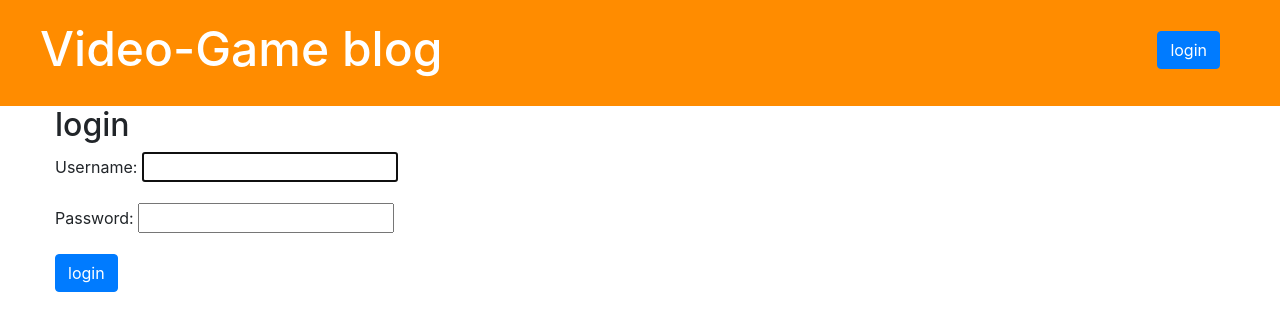
After one commit to Blackice21/django_mywebsite, a Django app: page /accounts/login/ in a window 1280 px wide. The commit adds this page. Shown: the top 331 px of the page. Run offline with Django 3.2, Linux system fonts and the light colour scheme; some libraries are stand-ins or nearby versions.

Commit message:
Can now login on frontend

```diff
--- a/blog/templates/blog/base.html
+++ b/blog/templates/blog/base.html
@@ -4,7 +4,7 @@
 <html lang="en">
 <head>
     <meta charset="UTF-8">
-    <title>MY Blog</title>
+    <title>{% block title %} {%endblock%}</title>
     <link href="https://fonts.googleapis.com/css2?family=Inconsolata&display=swap" rel="stylesheet" type="text/css">
     <link rel="stylesheet" href="https://stackpath.bootstrapcdn.com/bootstrap/4.5.0/css/bootstrap.min.css">
     <link rel="stylesheet" href="{% static 'css/blog.css' %}">
@@ -16,6 +16,8 @@
     {% if user.is_authenticated %}
       <a href="{%url 'post_new'%}" class="top-menu" ><i class="fas fa-plus-square fa-2x" style="color:white;"></i></a>
       <a href="{% url 'post_drafts_list' %}" class="top-menu" ><i class="fas fa-edit fa-2x" style="color:white"></i></a>
+    {% else %}
+    <a href="{% url 'login' %}" class="top-menu"><button class="btn btn-primary">login</button></a>
     {% endif %}
     <h1><a href="{% url 'post_list' %}">Video-Game blog </a></h1>
 </div>
--- a/blog/templates/blog/post_detail.html
+++ b/blog/templates/blog/post_detail.html
@@ -1,4 +1,6 @@
 {% extends 'blog/base.html' %}
+
+{% block title %} {{post.title}} {% endblock %}
 
 {% block content %}
             {%if post.published_date%}
--- a/blog/templates/blog/post_drafts_list.html
+++ b/blog/templates/blog/post_drafts_list.html
@@ -1,4 +1,6 @@
 {% extends 'blog/base.html' %}
+
+{% block title %} Drafts_pg {% endblock %}
 
 {% block content %}
 
--- a/blog/templates/blog/post_edit.html
+++ b/blog/templates/blog/post_edit.html
@@ -1,4 +1,6 @@
 {% extends 'blog/base.html' %}
+
+{% block title %}edit_pg{% endblock %}
 
 {% block content %}
         <h1>New Blog Post</h1>
--- a/blog/templates/blog/post_list.html
+++ b/blog/templates/blog/post_list.html
@@ -1,4 +1,6 @@
 {% extends 'blog/base.html' %}
+
+{% block title %} Home_pg {% endblock %}
 
 {% block content %}
             {% for post in posts %}
--- /dev/null
+++ b/blog/templates/registration/login.html
@@ -0,0 +1,13 @@
+{% extends 'blog/base.html' %}
+
+{% block title %} Login {% endblock %}
+
+{% block content %}
+    <h2>login</h2>
+    <form method="post">
+    {%csrf_token%}
+    {{form.as_p}}
+    <button class="btn btn-primary">login</button>
+    </form>
+
+{% endblock %}
--- a/blog/urls.py
+++ b/blog/urls.py
@@ -1,5 +1,6 @@
 from django.urls import path
 from . import views
+from django.contrib.auth import views as auth_views
 
 urlpatterns = [
     path("", views.post_list, name='post_list'),
@@ -7,5 +8,6 @@ urlpatterns = [
     path('post/new/', views.post_new, name='post_new'),
     path('post/<int:pk>/edit/', views.post_edit, name='post_edit'),
     path('drafts/', views.post_draft, name='post_drafts_list'),
-    path('pub/<int:pk>', views.post_publish, name='post_publish')
+    path('pub/<int:pk>', views.post_publish, name='post_publish'),
+    path('accounts/login/', auth_views.LoginView.as_view(template_name="registration/login.html"), name='login'),
 ]
--- a/blog/views.py
+++ b/blog/views.py
@@ -2,6 +2,7 @@ from django.shortcuts import render, get_object_or_404, redirect
 from django.utils import timezone
 from .models import Post
 from blog.forms import PostForm
+from django.contrib.auth.decorators import login_required
 
 
 # Create your views here.
@@ -17,6 +18,7 @@ def post_detail(request, pk):
     return render(request, 'blog/post_detail.html', stuff_for_frontend)
 
 
+@login_required
 def post_new(request):
     if request.method == "POST":
         form = PostForm(request.POST)
@@ -30,6 +32,7 @@ def post_new(request):
     return render(request, 'blog/post_edit.html', {'form': form})
 
 
+@login_required
 def post_edit(request, pk):
     post = get_object_or_404(Post, pk=pk)
     if request.method == 'POST':
@@ -46,11 +49,13 @@ def post_edit(request, pk):
     return render(request, 'blog/post_edit.html', {'form': form})
 
 
+@login_required
 def post_draft(request):
     posts = Post.objects.filter(published_date__isnull=True).order_by('-created_date')
     return render(request, 'blog/post_drafts_list.html', {'posts': posts})
 
 
+@login_required
 def post_publish(request, pk):
     post = get_object_or_404(Post, pk=pk)
     post.publish()
--- a/mywebsite/settings.py
+++ b/mywebsite/settings.py
@@ -27,6 +27,7 @@ DEBUG = True
 
 ALLOWED_HOSTS = []
 
+LOGIN_REDIRECT_URL = 'post_list'
 
 # Application definition
 
```
Also changed, not shown: db.sqlite3.
